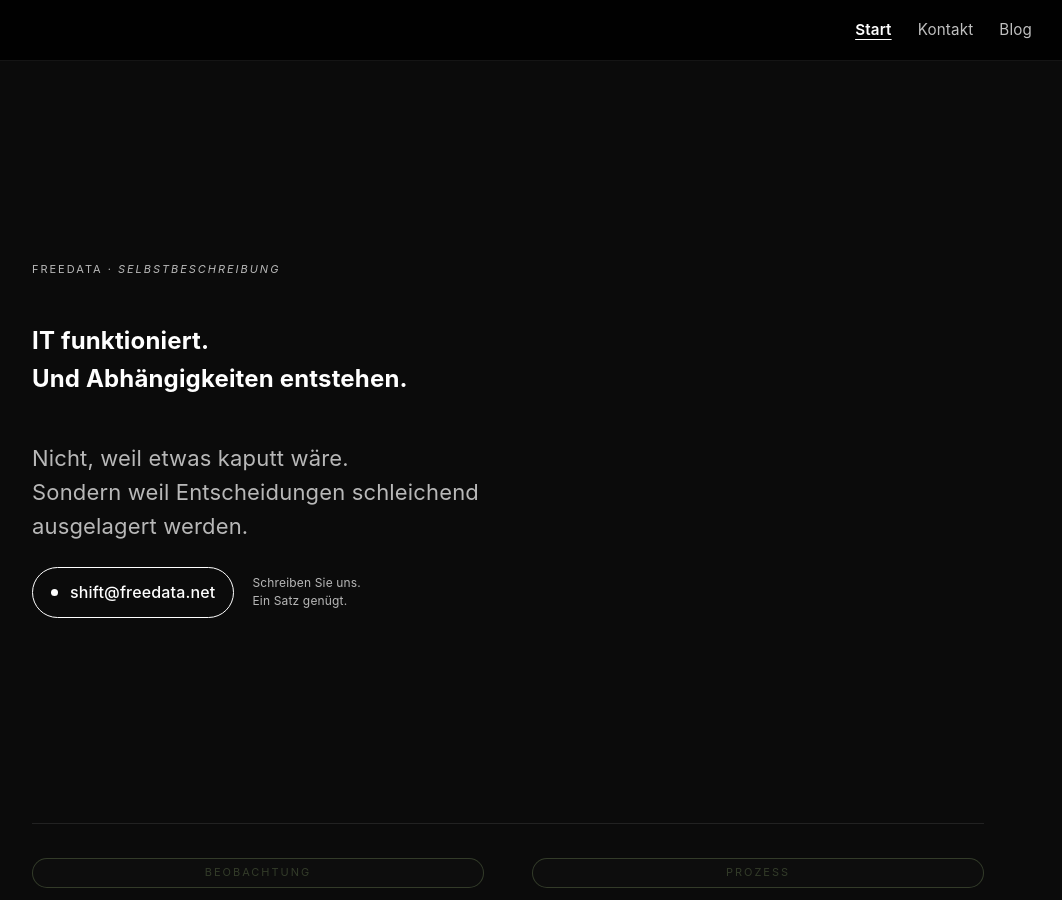
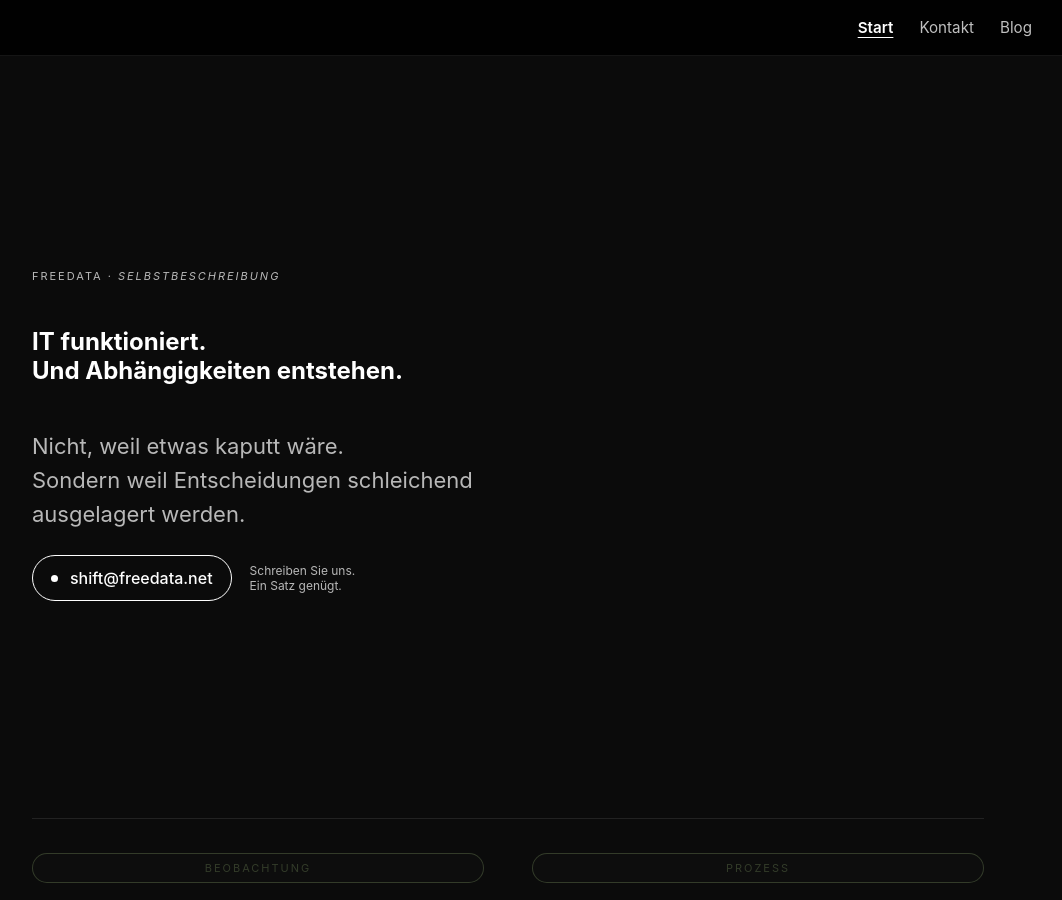
Before and after one commit to freedata-coop/freedata-coop.github.io, a Jekyll site: the page built from index.md, in a window 1280 px wide and 900 px high. Shown: the whole window, without its empty margins (132-1194 px from the left). Built offline with Jekyll 4.4.1, drawn with Linux system fonts in a browser that asks for light colours.

Commit message:
(test): customize blog

```diff
--- a/assets/custom.css
+++ b/assets/custom.css
@@ -15,8 +15,8 @@
   background:var(--bg);
   color:var(--fg);
   font-family:Inter,system-ui,-apple-system,Segoe UI,Roboto,Helvetica,Arial;
-  line-height:1.55;
-  letter-spacing:.01em;
+  /* line-height:1.55;
+  letter-spacing:.01em; */
   -webkit-font-smoothing:antialiased;
   -moz-osx-font-smoothing:grayscale;
 }
```
